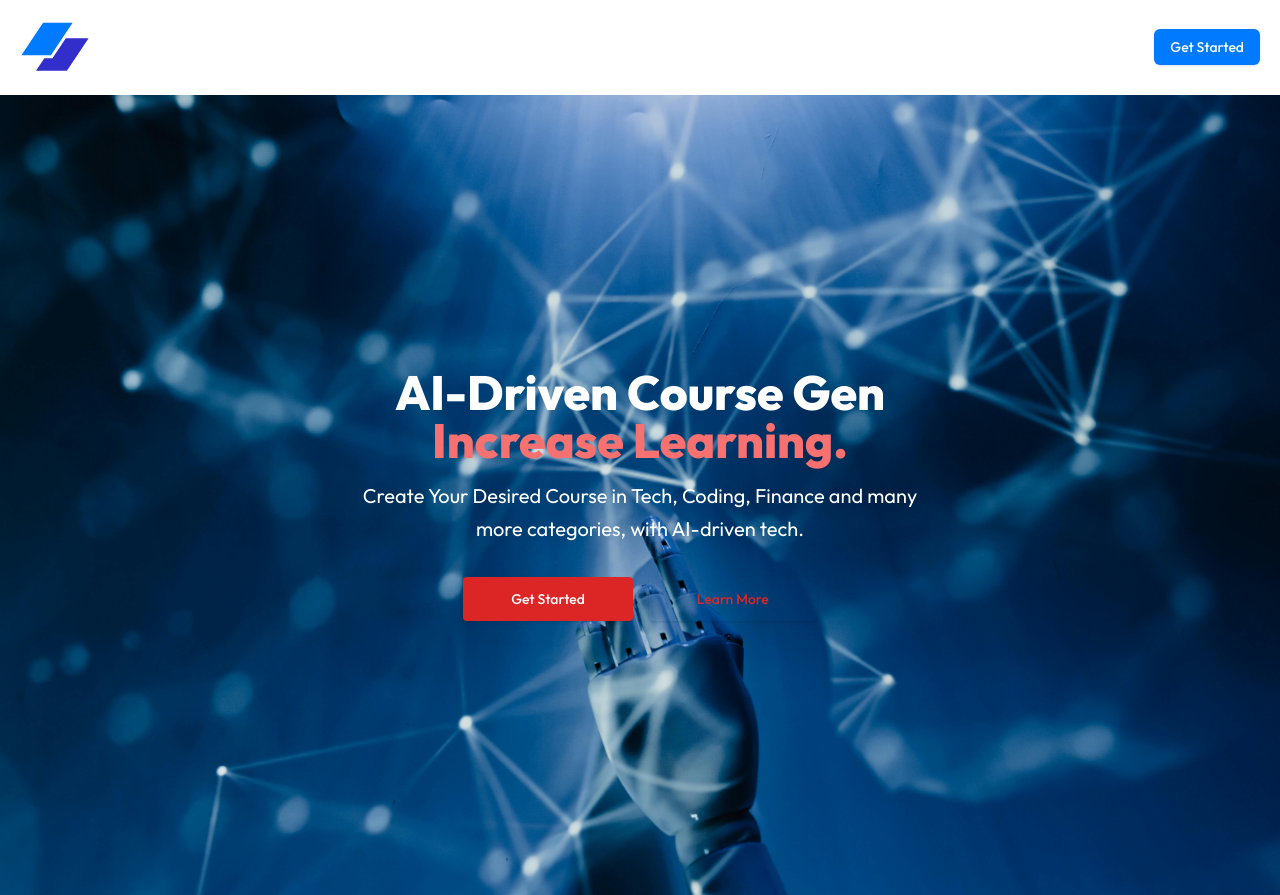
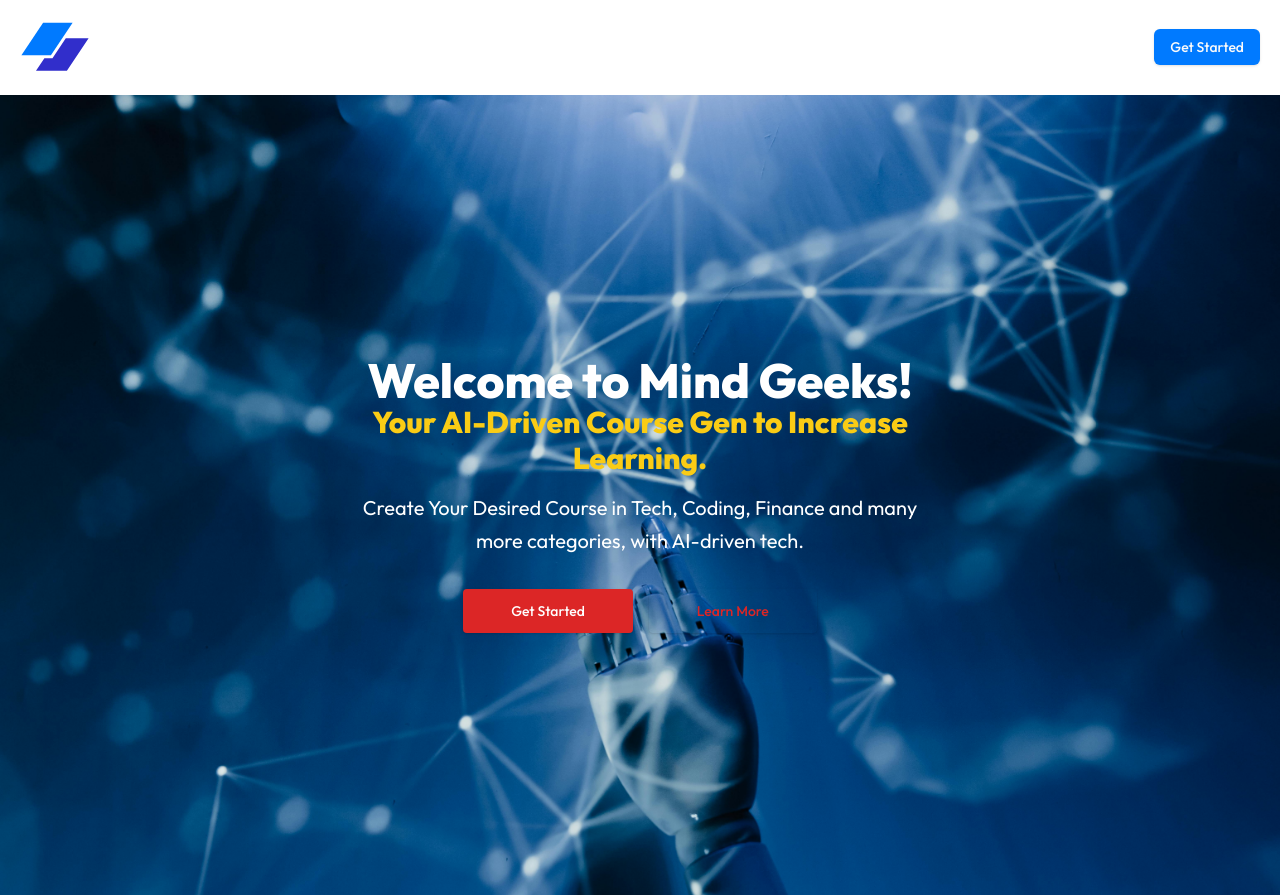
Before and after one commit to nikhilm2/ai-coursify, a Next.js app: page / in a window 1280 px wide. Built offline with nearby package versions, Linux system fonts and the light colour scheme; no server answers.

Commit message:
hero new

```diff
--- a/app/_components/Hero.jsx
+++ b/app/_components/Hero.jsx
@@ -6,10 +6,10 @@
     <div className="mx-auto max-w-screen-xl px-4 py-32 lg:flex lg:h-screen lg:items-center">
       <div className="mx-auto max-w-xl text-center">
         <h1 className="text-10xl font-extrabold sm:text-5xl text-white">
-         AI-Driven Course Gen
-          <strong className="font-extrabold text-red-400 sm:block"> Increase Learning. </strong>
+         Welcome to Mind Geeks!
+
         </h1>
-
+        <h2><strong className="font-extrabold text-3xl text-yellow-400 sm:block">Your AI-Driven Course Gen to Increase Learning. </strong></h2>
         <p className="mt-4 sm:text-xl/relaxed text-white w-full">
           Create Your Desired Course in Tech, Coding, Finance and many more categories, with AI-driven tech.
         </p>
```
